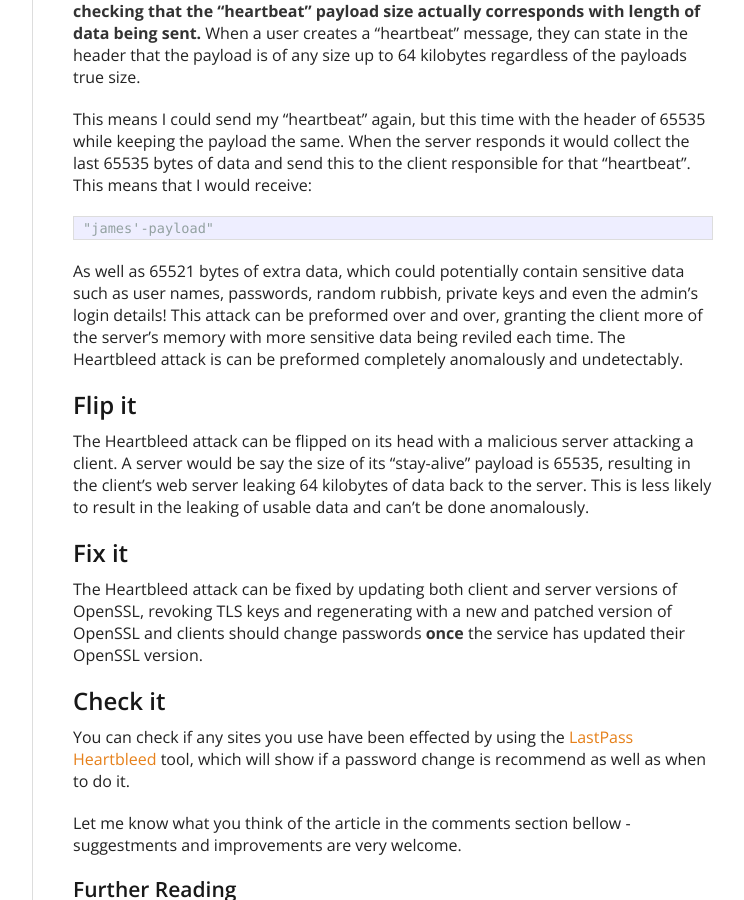
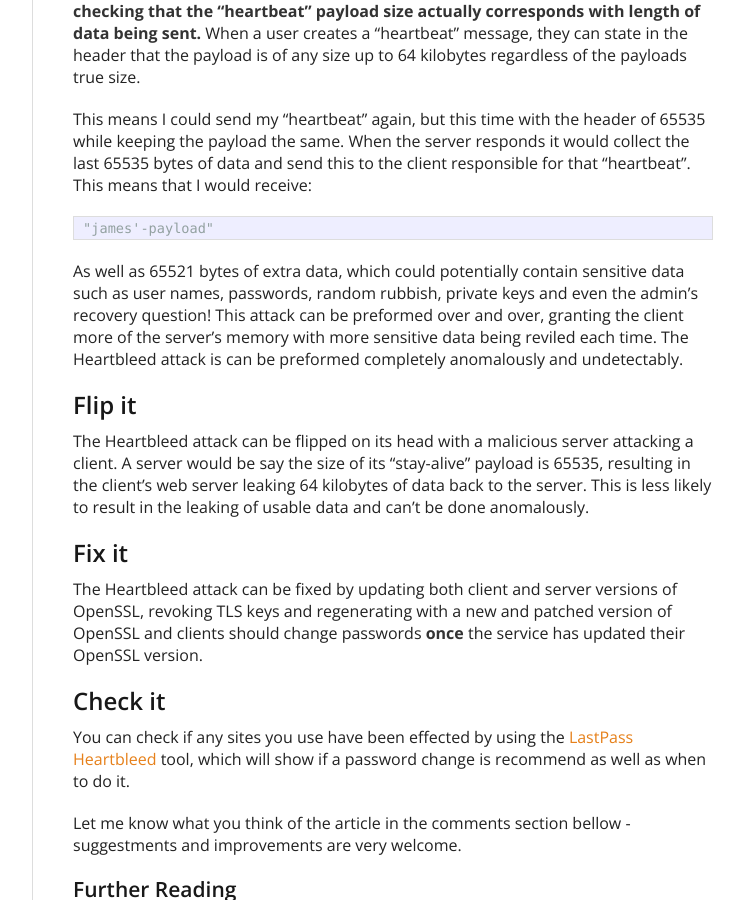
Before and after one commit to ruxia/james12802.github.io, a Jekyll site: the page built from _posts/2014-04-11-what-is-heartbleed.md, in a window 1280 px wide and 900 px high, scrolled down 1592 px. Shown: the whole window, without its empty margins (378-1122 px from the left). Built offline with Jekyll 4.4.1, drawn with Linux system fonts in a browser that asks for light colours; nearby versions of some CDN libraries; comment, search, counter and statistics services are not loaded.

Commit message:
Phrasing

```diff
--- a/_posts/2014-04-11-what-is-heartbleed.md
+++ b/_posts/2014-04-11-what-is-heartbleed.md
@@ -40,7 +40,7 @@ This means I could send my "heartbeat" again, but this time with the header of 6
 
     "james'-payload"
 
-As well as 65521 bytes of extra data, which could potentially contain sensitive data such as user names, passwords, random rubbish, private keys and even the admin's login details! This attack can be preformed over and over, granting the client more of the server's memory with more sensitive data being reviled each time. The Heartbleed attack is can be preformed completely anomalously and undetectably.
+As well as 65521 bytes of extra data, which could potentially contain sensitive data such as user names, passwords, random rubbish, private keys and even the admin's recovery question! This attack can be preformed over and over, granting the client more of the server's memory with more sensitive data being reviled each time. The Heartbleed attack is can be preformed completely anomalously and undetectably.
 
 ## Flip it
 The Heartbleed attack can be flipped on its head with a malicious server attacking a client. A server would be say the size of its "stay-alive" payload is 65535, resulting in the client's web server leaking 64 kilobytes of data back to the server. This is less likely to result in the leaking of usable data and can't be done anomalously.
```
